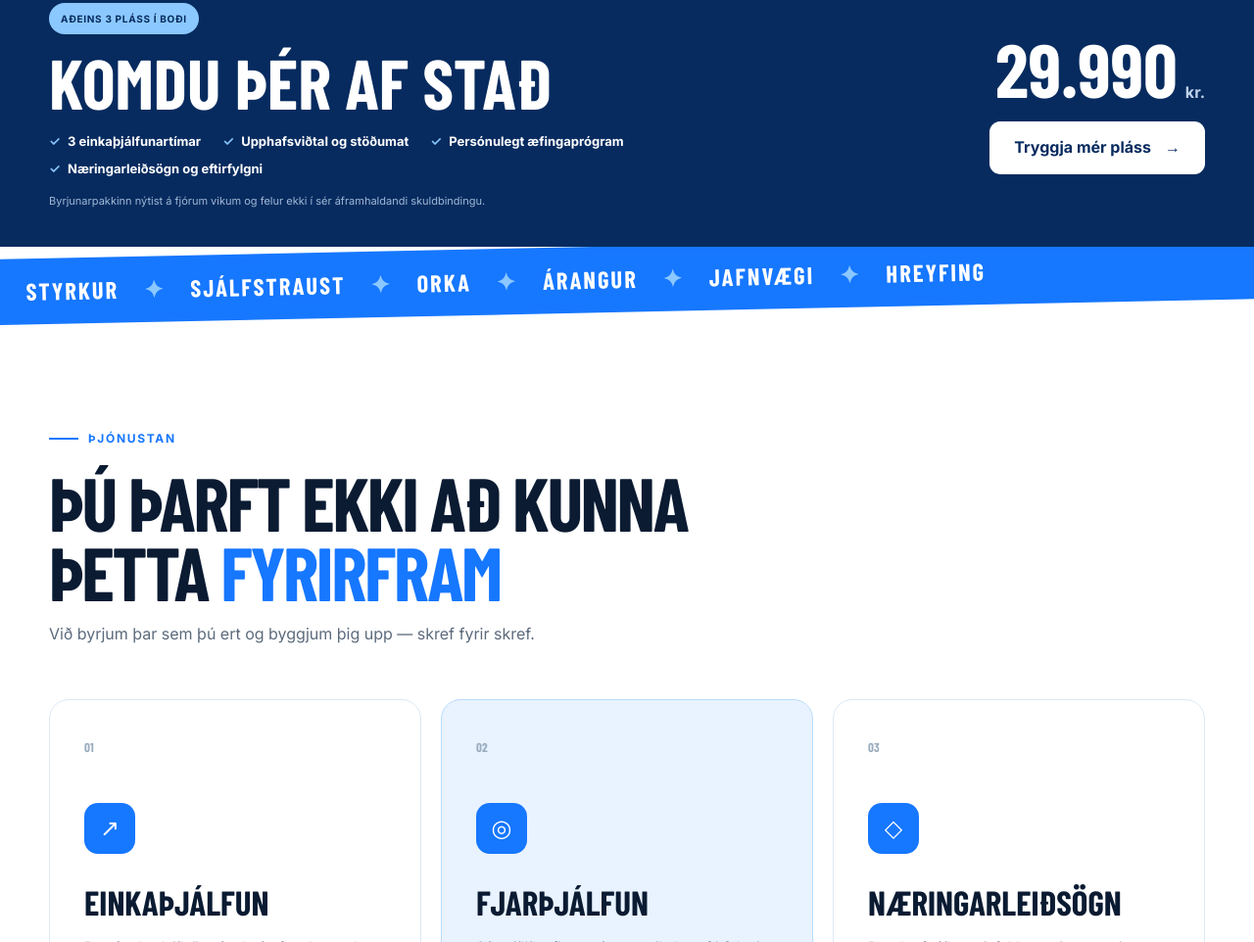
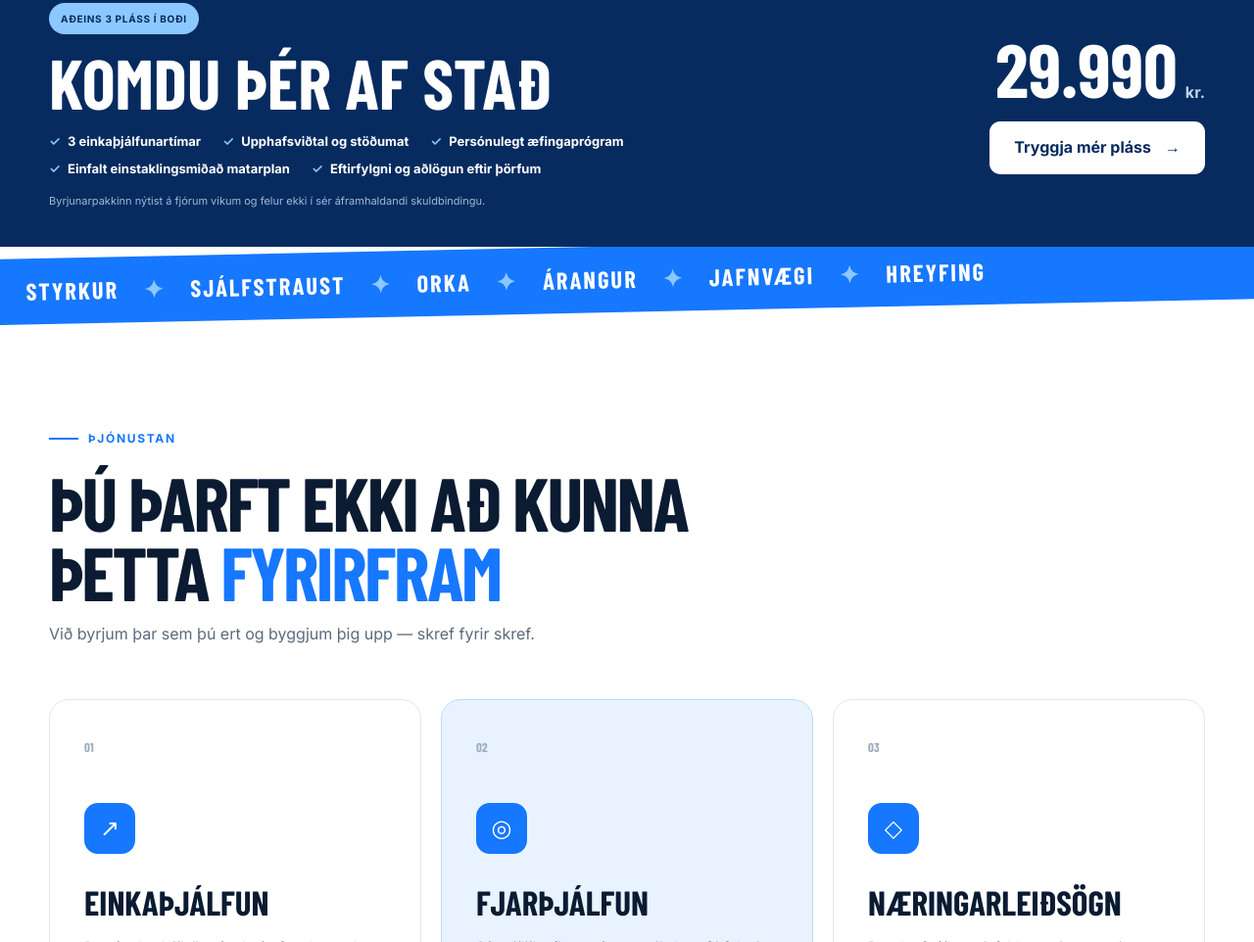
Before and after one commit to starnarpt/einkathjalfun, a website: page index.html in a window 1280 px wide. Shown: the part 857-1819 px from the top of the page at 98% size. Drawn offline with nearby package versions, Linux system fonts and the light colour scheme; files whose address does not match are found by name; a web font is replaced by a local one.

Commit message:
Update nutrition guidance to personalized meal plan

```diff
--- a/index.html
+++ b/index.html
@@ -126,7 +126,8 @@
               <li>3 einkaþjálfunartímar</li>
               <li>Upphafsviðtal og stöðumat</li>
               <li>Persónulegt æfingaprógram</li>
-              <li>Næringarleiðsögn og eftirfylgni</li>
+              <li>Einfalt einstaklingsmiðað matarplan</li>
+              <li>Eftirfylgni og aðlögun eftir þörfum</li>
             </ul>
             <p class="starter-offer-term">Byrjunarpakkinn nýtist á fjórum vikum og felur ekki í sér áframhaldandi skuldbindingu.</p>
           </div>
```
